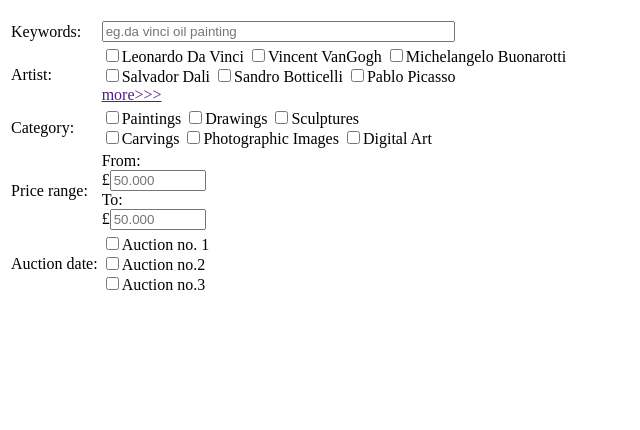
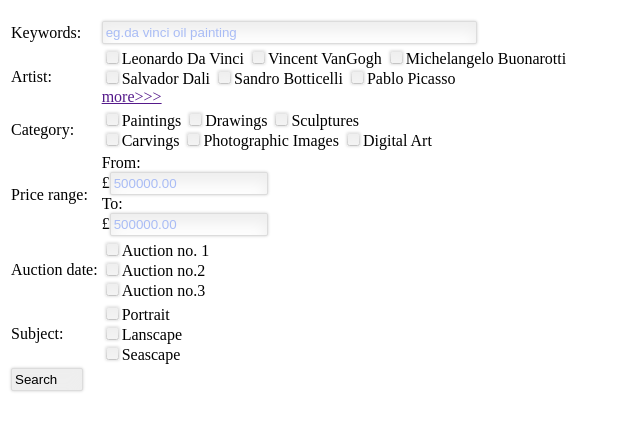
Before and after one commit to UoN-SE-Team/interface, a plain HTML site: page client/src/pages/search.html in a window 1280 px wide. Shown: the part 48-478 px from the top of the page, without its empty margins (0-640 px from the left). Drawn offline with nearby package versions, Linux system fonts and the light colour scheme; files that its build step writes are made by us from their sources.

Commit message:
style for search

```diff
--- a/client/src/pages/search.html
+++ b/client/src/pages/search.html
@@ -1,3 +1,4 @@
+<link rel="stylesheet" type="text/css" href="styles/search.css"/>
 <script src="http://code.jquery.com/jquery-1.9.1.min.js"></script><!--this need to be added to the head-->
         <script>
         (function($) {
@@ -23,7 +24,7 @@
         $(document).ready(function() {
             $('input.currency').currencyInput();
         });
-        </script>
+</script>
 <div>
 	<h1>
 		Advanced Search Options
@@ -72,7 +73,7 @@
 					Price range:
 				</td>
 				<td>
-					From: <input type="number" class="currency" min="0.01" max="2500.00" placeholder="50.000" /> To: <input type="number" class="currency" min="0.01" max="2500.00" placeholder="50.000" />
+					From: <input type="number" class="currency" min="50000.00" max="220000000.00" placeholder="500000.00" /> To: <input type="number" class="currency" min="50000.00" max="220000000.00" placeholder="500000.00" />
 				</td>
 			</tr>
 			<tr>
@@ -85,5 +86,20 @@
 					<input type="checkbox" name="auction2"/>Auction no.3<br/>
 				</td>
 			</tr>
+			<tr>
+				<td>
+					Subject:
+				</td>
+				<td>
+					<input type="checkbox" name="portrait"/>Portrait<br/>
+					<input type="checkbox" name="lanscape"/>Lanscape<br/>
+					<input type="checkbox" name="seascape"/>Seascape<br/>
+				</td>
+			</tr>
+			<tr>
+				<td colspan="2">
+					<input type="submit" name="send" value="Search"/>
+				</td>
+			</tr>
 		</table>
 </div>
--- /dev/null
+++ b/client/src/styles/search.css
@@ -0,0 +1,32 @@
+input{
+	padding:3px 25px 3px 3px;
+	border: solid 1px #dcdcdc;
+	transition: box-shadow 0.3s, border 0.3s;/*sets transition time between normal border and shadowed border(making a glowing effect*/
+    box-shadow: 0px 0px 3px #ccc, 0 10px 15px #eee inset;
+    border-radius:2px;
+}
+
+::-webkit-input-placeholder {
+	color:#A9BCF5;
+
+}
+:-moz-placeholder {
+	color:#A9BCF5;
+}
+
+::-moz-placeholder {
+	color:#A9BCF5;
+}
+
+:-ms-input-placeholder {
+	color:#A9BCF5;
+}
+
+input:focus{
+	border: solid 1px #707070;
+	box-shadow: 0 0 5px 1px #969696;
+}
+
+input[type=submit]:hover{
+	opacity:.75;
+    cursor:pointer;
```
